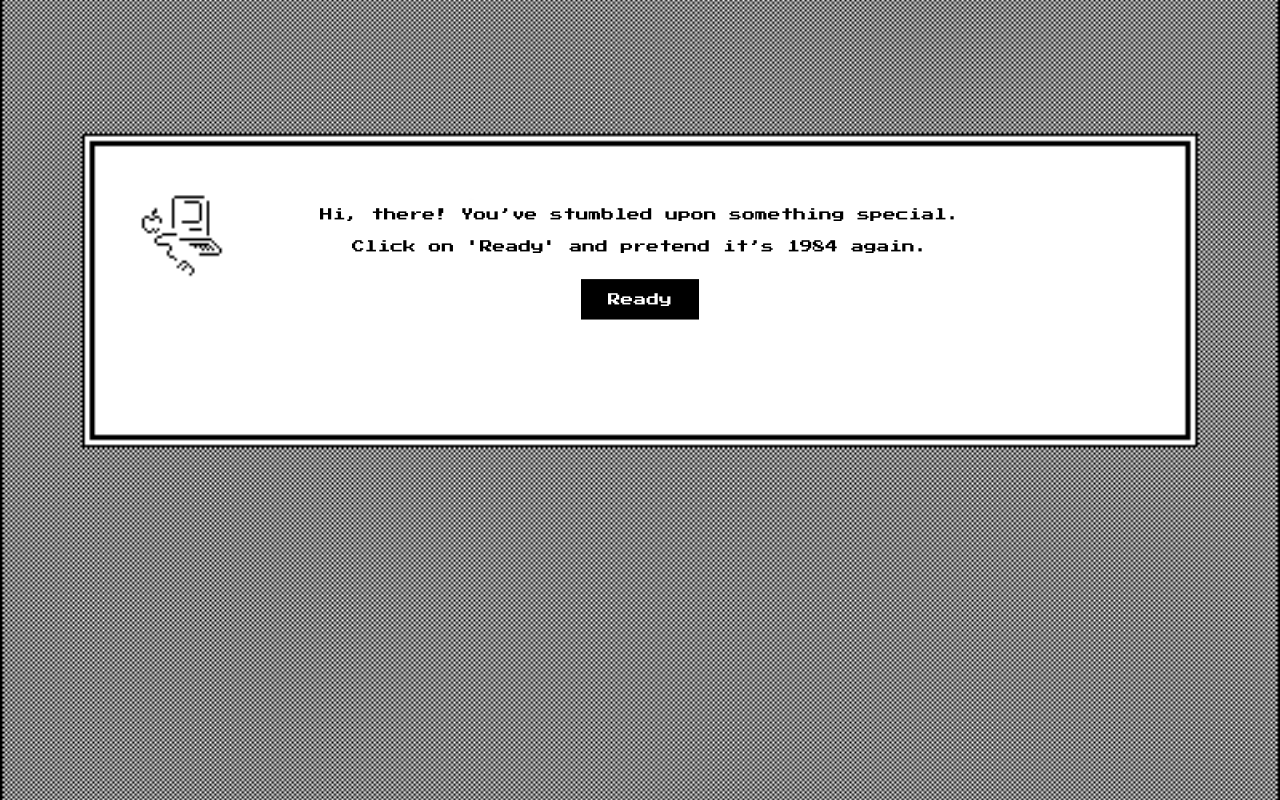
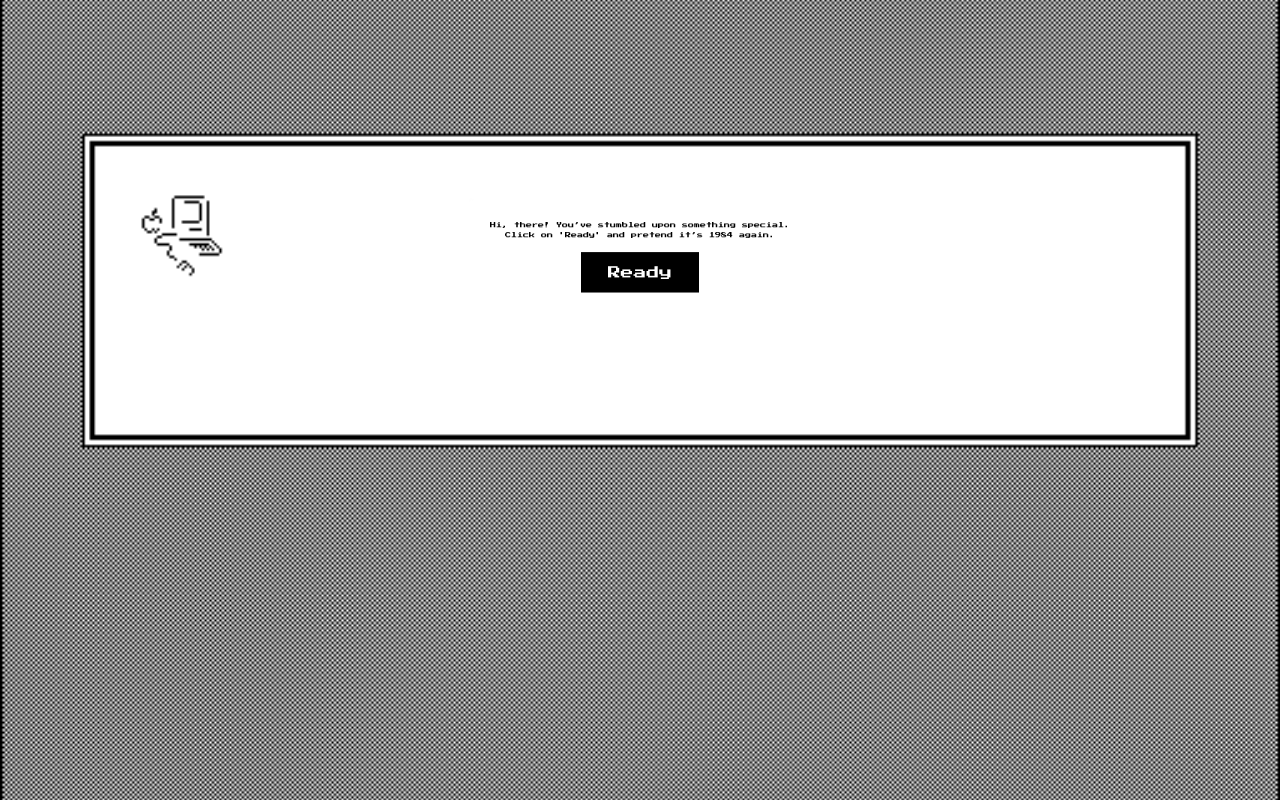
Before and after one commit to shivam-bhawar/Shivam-Bhawar-Portfolio, a plain HTML site: page Index.html in a window 1280 px wide. Drawn offline with nearby package versions, Linux system fonts and the light colour scheme; some packages are replaced by stand-ins of ours; a script that the page names is missing; a web font is replaced by a local one.

Commit message:
Update Style.css

```diff
--- a/Style.css
+++ b/Style.css
@@ -33,7 +33,7 @@
 
 #welcome-text, #sub-text
 {
-	font-size: 1vw;
+	font-size: 10%;
 	line-height: 1.5;
 }
 
@@ -100,4 +100,5 @@
 	position: absolute;
 	top: 5px;
 	right: 0px;
+
 }
```
